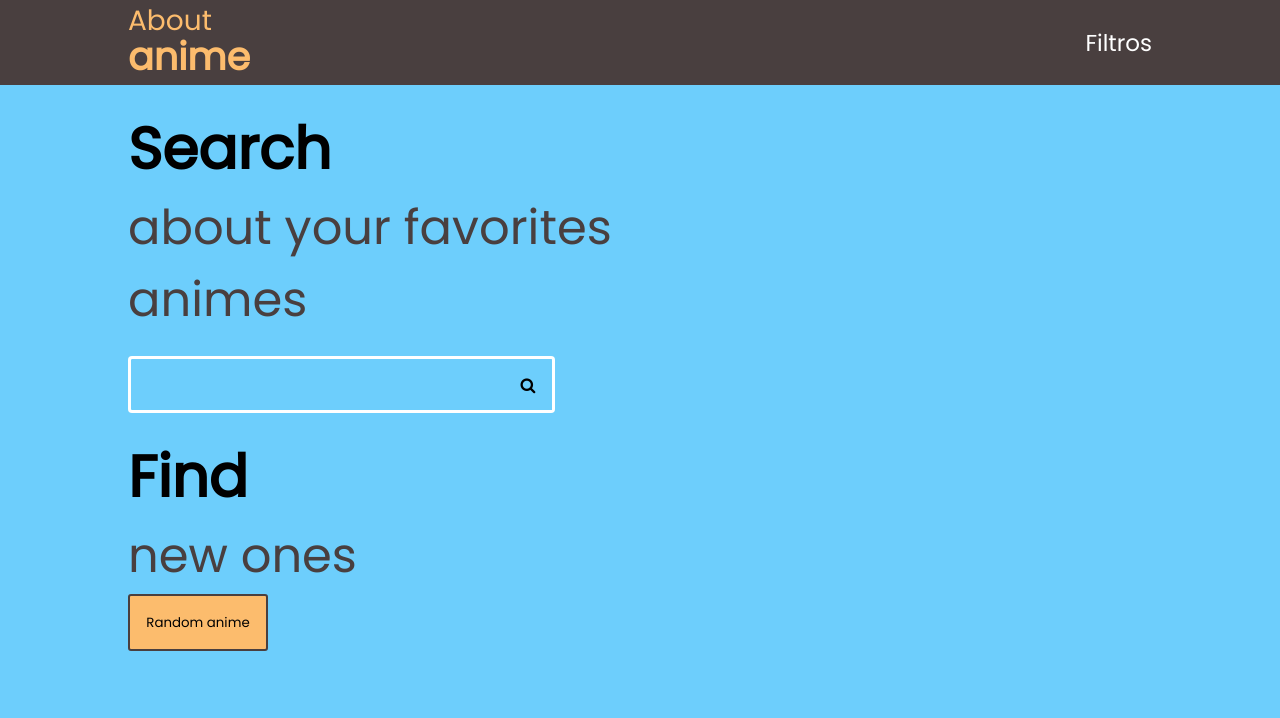
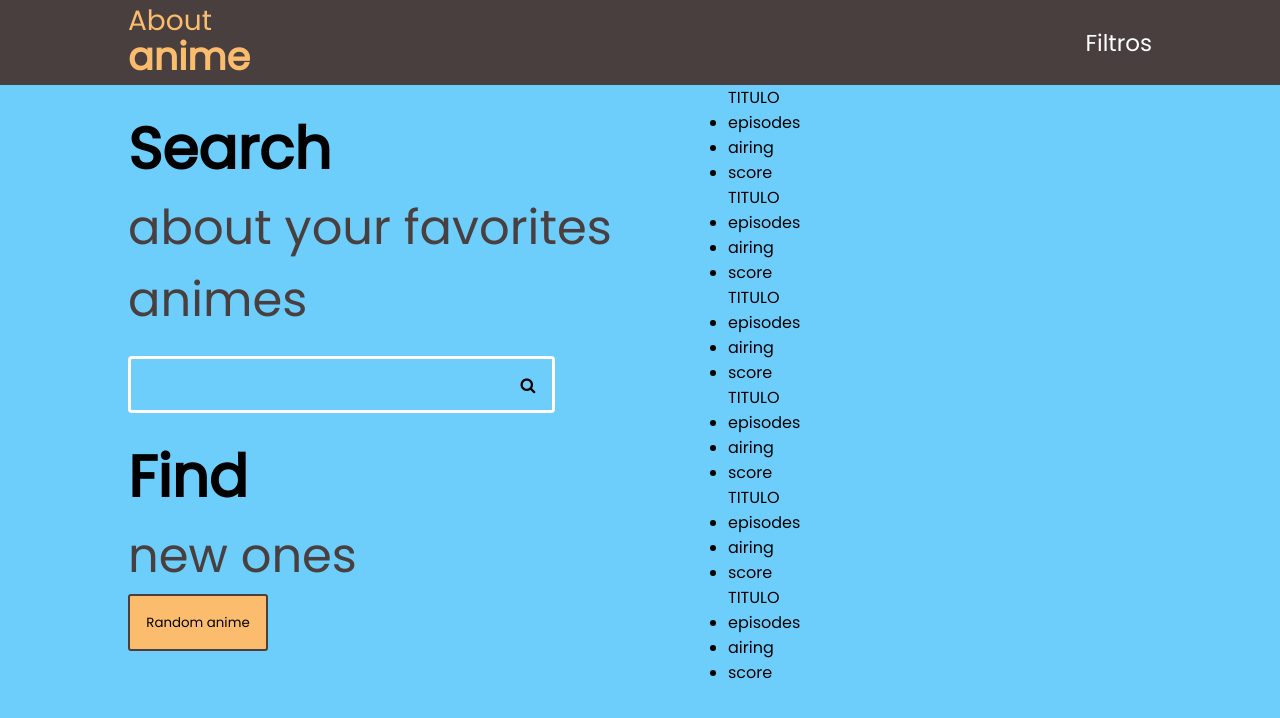
Before and after one commit to Daniela-git/about-anime, a plain HTML site: page index.html in a window 1280 px wide. Both pictures are taken after a click on the button 530 px from the left and 384 px from the top of the page. Drawn offline with Linux system fonts and the light colour scheme; no server answers.

Commit message:
información desde la api
Ya al hacer click en buscar o presionar enter dentro del input trae las
6 primeros resultados de la api.

se esta creando los estilos que tendran los resultados al mostrarse.

```diff
--- a/css/index.css
+++ b/css/index.css
@@ -60,6 +60,10 @@ body{
     font-size: 3rem;
     color: #493F3F;
     width: 37.5rem;
+}
+/* main */
+.container .inicio{
+    display: flex;
 }
 /* search */
 .search{
@@ -125,3 +129,6 @@ body{
 #random-button:hover{
     transform: scale(1.1,1.1);
 }
+
+
+/* resultado busqueda */
--- a/index.html
+++ b/index.html
@@ -48,6 +48,60 @@
 					</article>
 				</section>
 				<section class="inicio__imagenes">
+					<div class="search_result">
+						<span>TITULO</span>
+						<img src="" alt="">
+						<ul>
+							<li>episodes</li>
+							<li>airing</li>
+							<li>score</li>
+						</ul>
+					</div>
+					<div class="search_result">
+						<span>TITULO</span>
+						<img src="" alt="">
+						<ul>
+							<li>episodes</li>
+							<li>airing</li>
+							<li>score</li>
+						</ul>
+					</div>
+					<div class="search_result">
+						<span>TITULO</span>
+						<img src="" alt="">
+						<ul>
+							<li>episodes</li>
+							<li>airing</li>
+							<li>score</li>
+						</ul>
+					</div>
+					<div class="search_result">
+						<span>TITULO</span>
+						<img src="" alt="">
+						<ul>
+							<li>episodes</li>
+							<li>airing</li>
+							<li>score</li>
+						</ul>
+					</div>
+					<div class="search_result">
+						<span>TITULO</span>
+						<img src="" alt="">
+						<ul>
+							<li>episodes</li>
+							<li>airing</li>
+							<li>score</li>
+						</ul>
+					</div>
+					<div class="search_result">
+						<span>TITULO</span>
+						<img src="" alt="">
+						<ul>
+							<li>episodes</li>
+							<li>airing</li>
+							<li>score</li>
+						</ul>
+					</div>
 
 				</section>
 			</main>
--- a/js/api.js
+++ b/js/api.js
@@ -1,5 +1,13 @@
-export class Api{
-    search() {
-        return "im search"
-    }
+export class Api {
+	async search(anime) {
+		const link = `https://api.jikan.moe/v3/search/anime?q=${anime}&limit=6`;
+
+		//esperando la respuesta
+		let respuesta = await fetch(link);
+
+		//pasando la respuesta a json
+		let animes = await respuesta.json();
+
+		return animes;
+	}
 }
--- a/js/main.js
+++ b/js/main.js
@@ -7,14 +7,16 @@ let button_search = document.getElementById("search_button");
 
 // EVENT LISTENERS
 button_search.addEventListener("click", sendSearch);
+input.addEventListener("keypress",key)
 
 // FUNCIONES
-function sendSearch(e) {
+async function sendSearch(e) {
     e.preventDefault()
     let toSearch = getSearch()
-    let resultFromApi = api.search()
-    console.log(toSearch)
-    console.log(resultFromApi)
+    let animes = await api.search(toSearch)
+    let anime = animes.results[0]
+    // image_url, title, episodios(si no es null), airing, score
+    console.log(anime)
 
 }
 
@@ -22,3 +24,9 @@ function getSearch() {
     let toSearch = input.value;
     return toSearch
 }
+function key(e) {
+    if (e.key == "Enter"){
+        sendSearch(e)
+    }
+
+}
```
